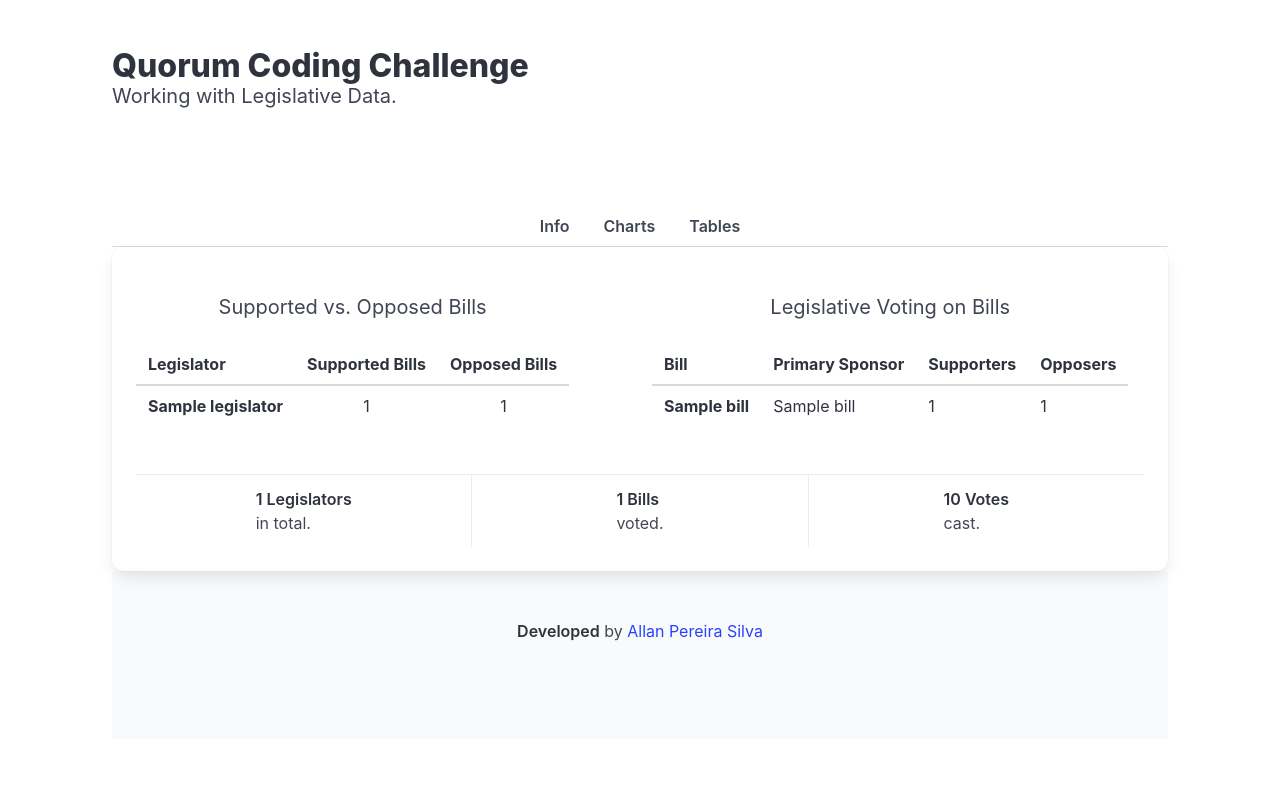
After one commit to allanpereiras/quorum, a Django app: template app/templates/bills/tables.html in a window 1280 px wide. The commit adds this page. Shown: the top 786 px of the page. Run offline with Django 5.2, Linux system fonts and the light colour scheme; the template is opened without the code that fills it: most values are stand-ins (such as "Sample title", 1, 10 or a date in 2020).

Commit message:
Finished templates: base, tables and charts

```diff
--- a/app/templates/base.html
+++ b/app/templates/base.html
@@ -6,22 +6,47 @@
     <meta name="viewport" content="width=device-width, initial-scale=1">
     <title>Quorum Coding Challenge</title>
     <link rel="stylesheet" href="{% static 'css/bulma.min.css' %}">
-    <script src="{% static 'js/htmx.min.js' %}" defer></script>
+    <link rel="stylesheet" href="{% static 'css/charts.min.css' %}">
+    <link rel="stylesheet" href="{% static 'css/style.css' %}">
   </head>
   <body class="container">
   <section class="section">
     <div class="container">
-      <h1 class="title">
-        Quorum Coding Challenge
-      </h1>
-      <p class="subtitle">
-        Working with Legislative Data.
-      </p>
+      <h1 class="title">Quorum Coding Challenge</h1>
+      <p class="subtitle">Working with Legislative Data.</p>
     </div>
   </section>
-  <div class="content is-normal">
+  <section class="section pb-0">
+    <div class="tabs is-centered is-boxed">
+      <ul class="has-text-weight-semibold">
+        <li {% if tab == "info" %}class="is-active"{% endif %}>
+          <a href="?tab=info"><span>Info</span></a>
+        </li>
+        <li {% if tab == "charts" %}class="is-active"{% endif %}>
+          <a href="?tab=charts"><span>Charts</span></a>
+        </li>
+        <li {% if tab == "tables" %}class="is-active"{% endif %}>
+          <a href="?tab=tables"><span>Tables</span></a>
+        </li>
+      </ul>
+    </div>
+  </section>
+  <section class="section pt-0">
+    <div class="container">
+        <div class="card">
+            <div class="card-content pt-6">
               {% block main %}
+              <div class="hero is-medium">
+                <div class="hero-body">
+                  <div class="notification is-success is-light">
+                    Use the above tabs to navigate through the results of this project.
+                    <br>Data is already loaded.
+                  </div>
+                </div>
+              </div>
               {% endblock main %}
+            </div>
+        </div>
     </div>
     <footer class="footer">
       <div class="content has-text-centered">
@@ -33,5 +58,6 @@
         </p>
       </div>
     </footer>
+  </section>
   </body>
 </html>
--- a/app/templates/bills/dashboard.html
+++ /dev/null
@@ -1,6 +0,0 @@
-{% extends "base.html" %}
-{% block main %}
-<div class="container">
-    <h1>DASHBOARD</h1>
-</div>
-{% endblock main %}
--- /dev/null
+++ b/app/templates/bills/tables.html
@@ -0,0 +1,73 @@
+{% extends "base.html" %}
+{% block main %}
+<div class="columns is-centered">
+    <div class="table-container column scrollable-table">
+        <table class="table is-hoverable">
+            <caption class="subtitle">Supported vs. Opposed Bills</caption>
+            <thead>
+                <tr>
+                    <th scope="col"> Legislator</th>
+                    <th scope="col" class="has-text-centered"> Supported Bills</th>
+                    <th scope="col" class="has-text-centered"> Opposed Bills</th>
+                </tr>
+            </thead>
+            <tbody>
+                {% for legislator in data.legislators %}
+                <tr>
+                    <th scope="row">{{ legislator.name }}</th>
+                    <td class="has-text-centered">{{ legislator.total_yeas }}</td>
+                    <td class="has-text-centered">{{ legislator.total_nays }}</td>
+                </tr>
+                {% empty %}
+                <tr><td colspan="3">No data.</td></tr>
+                {% endfor %}
+            </tbody>
+        </table>
+    </div>
+    <div class="table-container column scrollable-table">
+        <table class="table is-hoverable">
+            <caption class="subtitle">Legislative Voting on Bills</caption>
+            <thead>
+                <tr>
+                    <th scope="col">Bill</th>
+                    <th scope="col">Primary Sponsor</th>
+                    <th scope="col">Supporters</th>
+                    <th scope="col">Opposers</th>
+                </tr>
+            </thead>
+            <tbody>
+                {% for bill in data.bills %}
+                <tr>
+                    <th scope="row">{{ bill.title }}</th>
+                    <td>{{ bill.sponsor__name }}</td>
+                    <td>{{ bill.total_yeas }}</td>
+                    <td>{{ bill.total_nays }}</td>
+                </tr>
+                {% empty %}
+                <tr><td colspan="4">No data</td></tr>
+                {% endfor %}
+            </tbody>
+        </table>
+    </div>
+</div>
+<footer class="card-footer">
+    <p class="card-footer-item">
+        <span>
+            <strong>{{data.legislators|length}} Legislators</strong> <br>
+            in total.
+        </span>
+    </p>
+    <p class="card-footer-item">
+        <span>
+            <strong>{{data.bills|length}} Bills</strong> <br>
+            voted.
+        </span>
+    </p>
+    <p class="card-footer-item">
+        <span>
+            <strong>{{data.votes_cast}} Votes</strong> <br>
+            cast.
+        </span>
+    </p>
+</footer>
+{% endblock %}
```
Also changed, not shown: app/templates/bills/charts.html (added, +75 -0 lines). Lines whose indentation alone changed are shown as unchanged.
